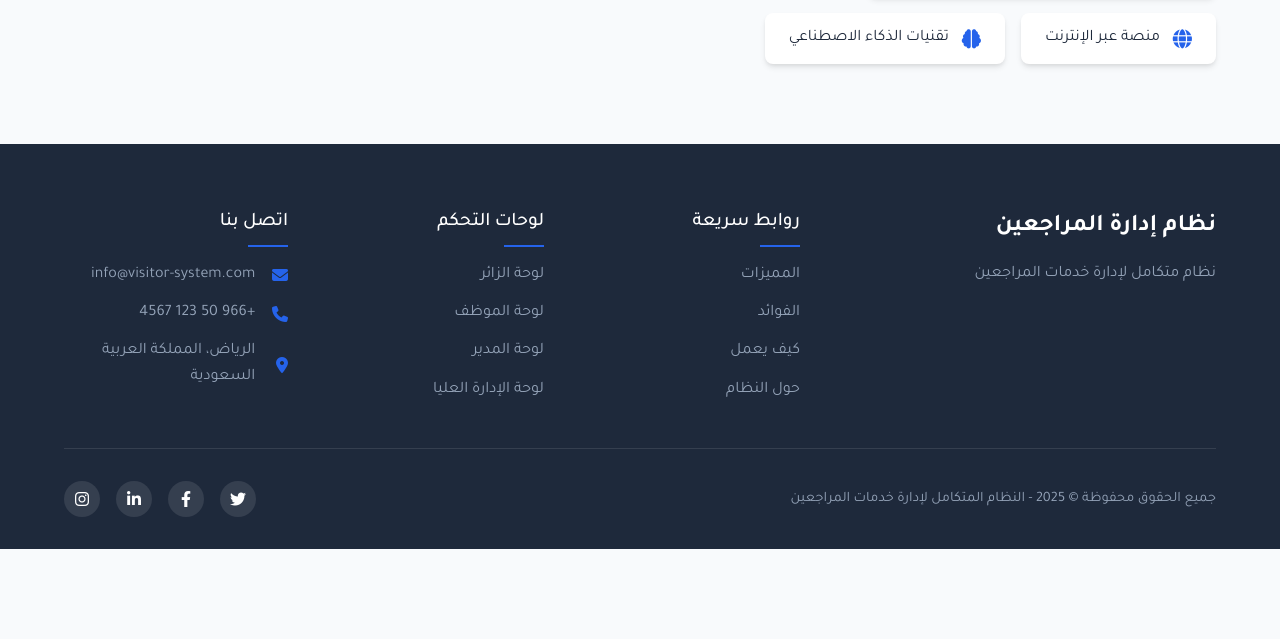
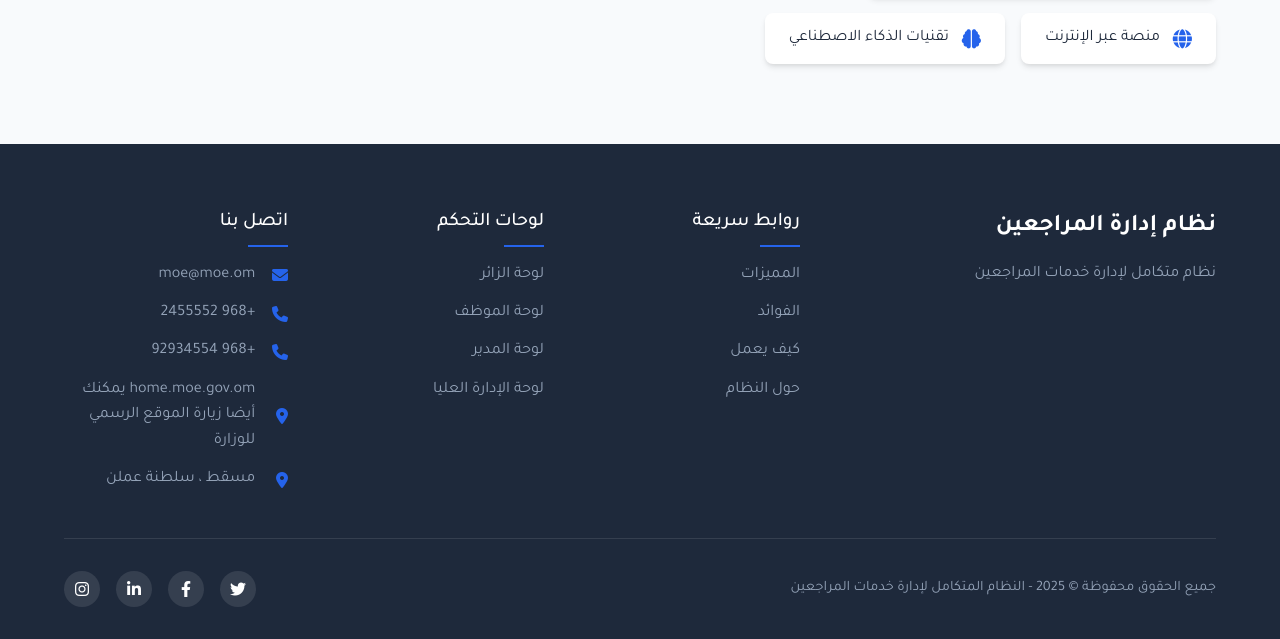
Before and after one commit to Visitors-system/visitor-management-system, a plain HTML site: page index.html in a window 1280 px wide. Shown: the part 3728-4367 px from the top of the page. Before the commit the page ends 4277 px from the top, so only its background shows below. Drawn offline with Linux system fonts and the light colour scheme.

Commit message:
Update index.html

```diff
--- a/index.html
+++ b/index.html
@@ -354,9 +354,11 @@
                     <div class="footer-column">
                         <h3>اتصل بنا</h3>
                         <ul class="contact-info">
-                            <li><i class="fas fa-envelope"></i> info@visitor-system.com</li>
-                            <li><i class="fas fa-phone"></i> +966 50 123 4567</li>
-                            <li><i class="fas fa-map-marker-alt"></i> الرياض، المملكة العربية السعودية</li>
+                            <li><i class="fas fa-envelope"></i> moe@moe.om </li>
+                            <li><i class="fas fa-phone"></i> +968 2455552</li>
+                            <li><i class="fas fa-phone"></i> +968 92934554</li>
+                            <li><i class="fas fa-map-marker-alt"></i>home.moe.gov.om يمكنك أيضا زيارة الموقع الرسمي للوزارة  </li>
+                            <li><i class="fas fa-map-marker-alt"></i>مسقط ، سلطنة عملن</li>
                         </ul>
                     </div>
                 </div>
```
